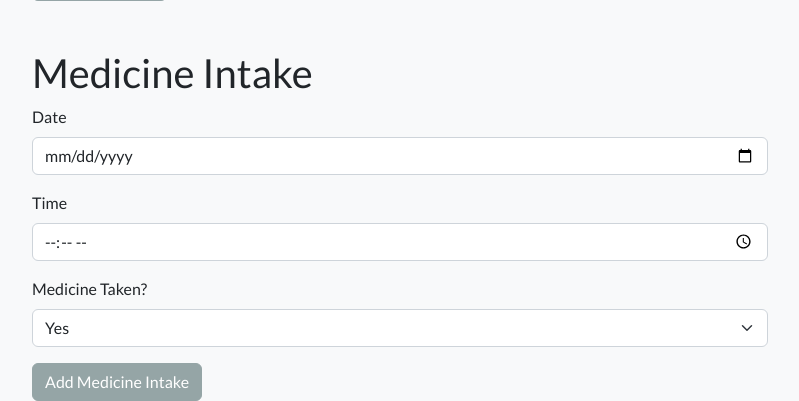
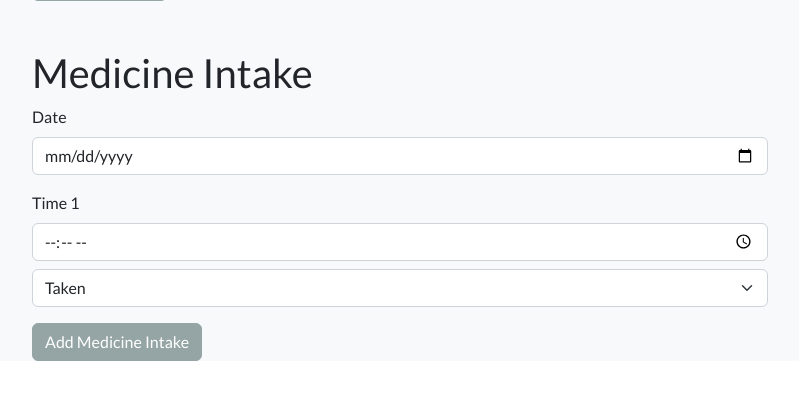
Before and after one commit to yiyanglaw/first_pg, a Flask app: page /update_patient/1 in a window 1280 px wide. Shown: the part 1523-1924 px from the top of the page, without its empty margins (240-1039 px from the left). After the commit the page ends 1884 px from the top, so only its background shows below. Run offline with Flask 2, Linux system fonts and the light colour scheme; the visitor is signed in with stand-in values (Sample User, id 1); a database or web service that is not in the repository returns one stand-in record (values such as "Sample title"); some libraries are stand-ins or nearby versions.

Commit message:
Update update_patient.html

```diff
--- a/templates/update_patient.html
+++ b/templates/update_patient.html
@@ -78,37 +78,21 @@
                     <label for="intake_date" class="form-label">Date</label>
                     <input type="date" class="form-control" id="intake_date" name="date" required>
                 </div>
+                <div id="medicine_times_container">
+                    {% for time in patient[11] %}
                         <div class="mb-3">
-                <label for="intake_time" class="form-label">Time</label>
-                <input type="time" class="form-control" id="intake_time" name="time" required>
+                            <label for="intake_time_{{ loop.index }}" class="form-label">Time {{ loop.index }}</label>
+                            <input type="time" class="form-control" id="intake_time_{{ loop.index }}" name="time_{{ loop.index }}" value="{{ time }}" required>
+                            <select class="form-select mt-2" id="taken_{{ loop.index }}" name="taken_{{ loop.index }}" required>
+                                <option value="yes">Taken</option>
+                                <option value="no">Not Taken</option>
+                            </select>
                         </div>
-            <div class="mb-3">
-                <label for="taken" class="form-label">Medicine Taken?</label>
-                <select class="form-select" id="taken" name="taken" required>
-                    <option value="yes">Yes</option>
-                    <option value="no">No</option>
-                </select>
+                    {% endfor %}
                 </div>
                 <button type="submit" class="btn btn-secondary">Add Medicine Intake</button>
             </form>
+        </form>
     </div>
 </div>
-
-<script>
-function updateMedicineTimes() {
-    const frequency = document.getElementById('medicine_frequency').value;
-    const container = document.getElementById('medicine_times_container');
-    container.innerHTML = '';
-
-    for (let i = 1; i <= frequency; i++) {
-        const div = document.createElement('div');
-        div.className = 'mb-3';
-        div.innerHTML = `
-            <label for="medicine_time_${i}" class="form-label">Medicine Time ${i}</label>
-            <input type="time" class="form-control" id="medicine_time_${i}" name="medicine_time_${i}" required>
-        `;
-        container.appendChild(div);
-    }
-}
-</script>
 {% endblock %}
```
Lines whose indentation alone changed are shown as unchanged.
